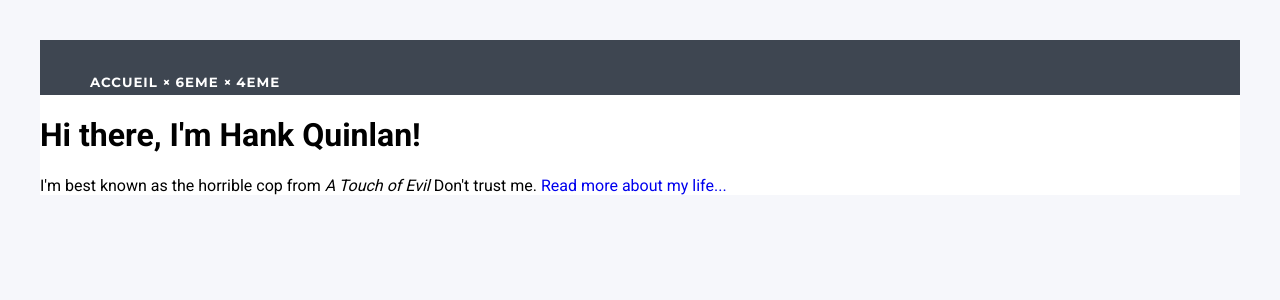
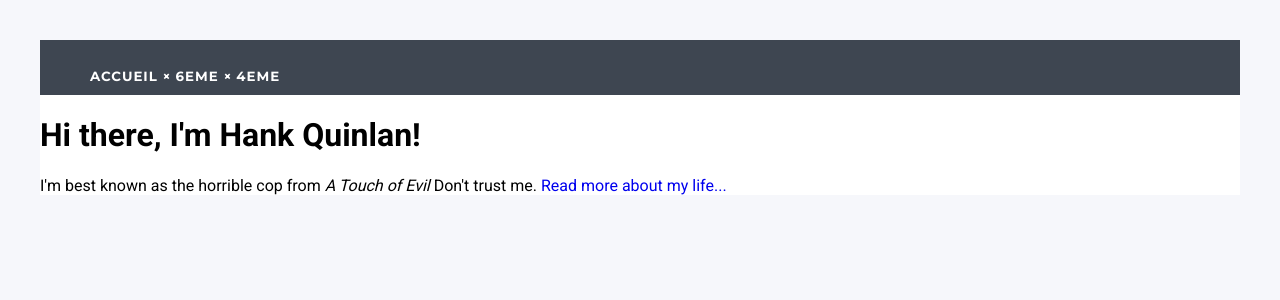
Before and after one commit to DangSinslay/DangSinslay.github.io, a Jekyll site: the page built from index.html, in a window 1280 px wide. Shown: the top 300 px of the page. Built offline with Jekyll 4.4.1, drawn with Linux system fonts in a browser that asks for light colours.

Commit message:
Update main.css

```diff
--- a/css/main.css
+++ b/css/main.css
@@ -33,7 +33,6 @@ header {
 nav {
 	background: #3E4651;
 	height: 35px;
-	line-height: 32px;
 	padding: 10px;
 }
 
```
